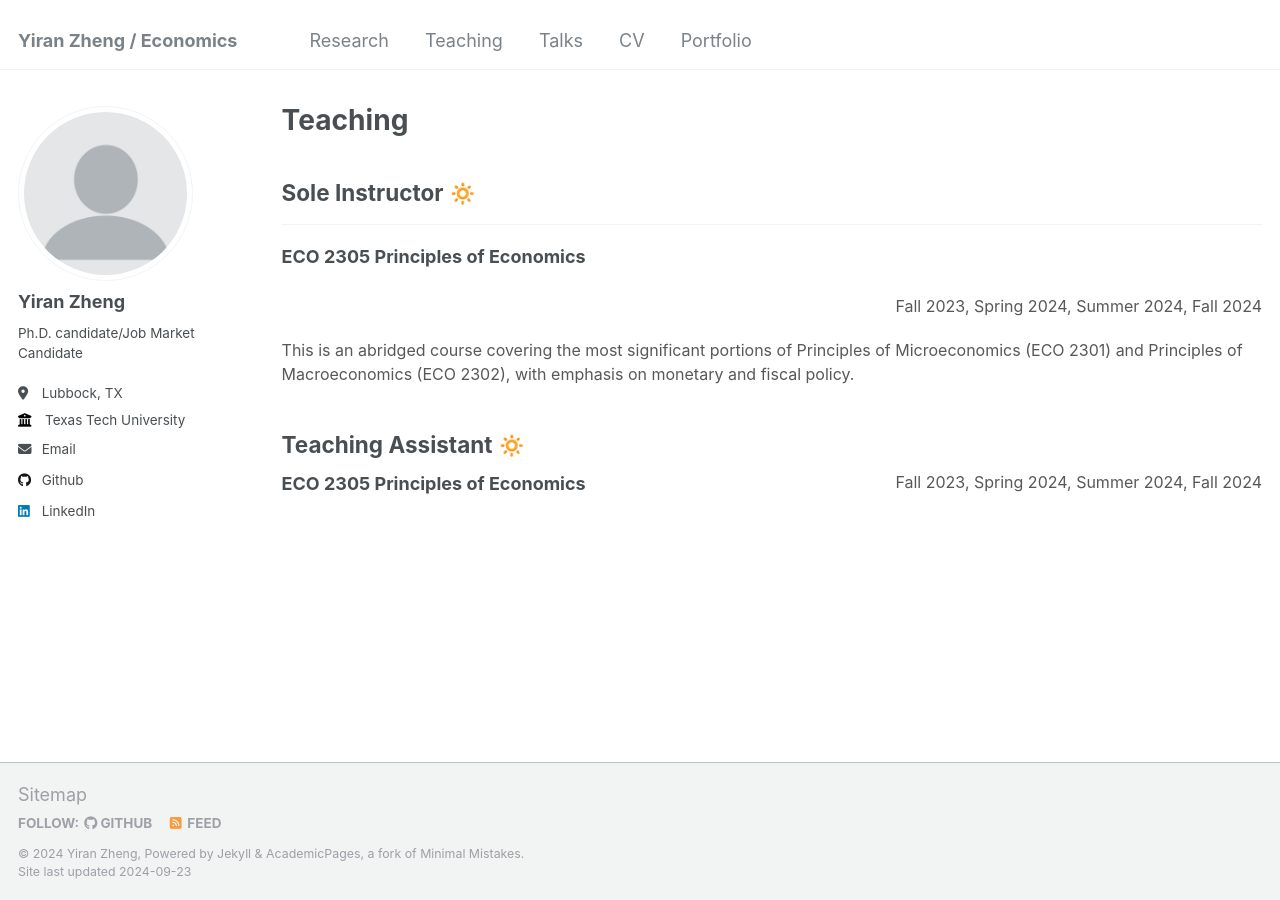
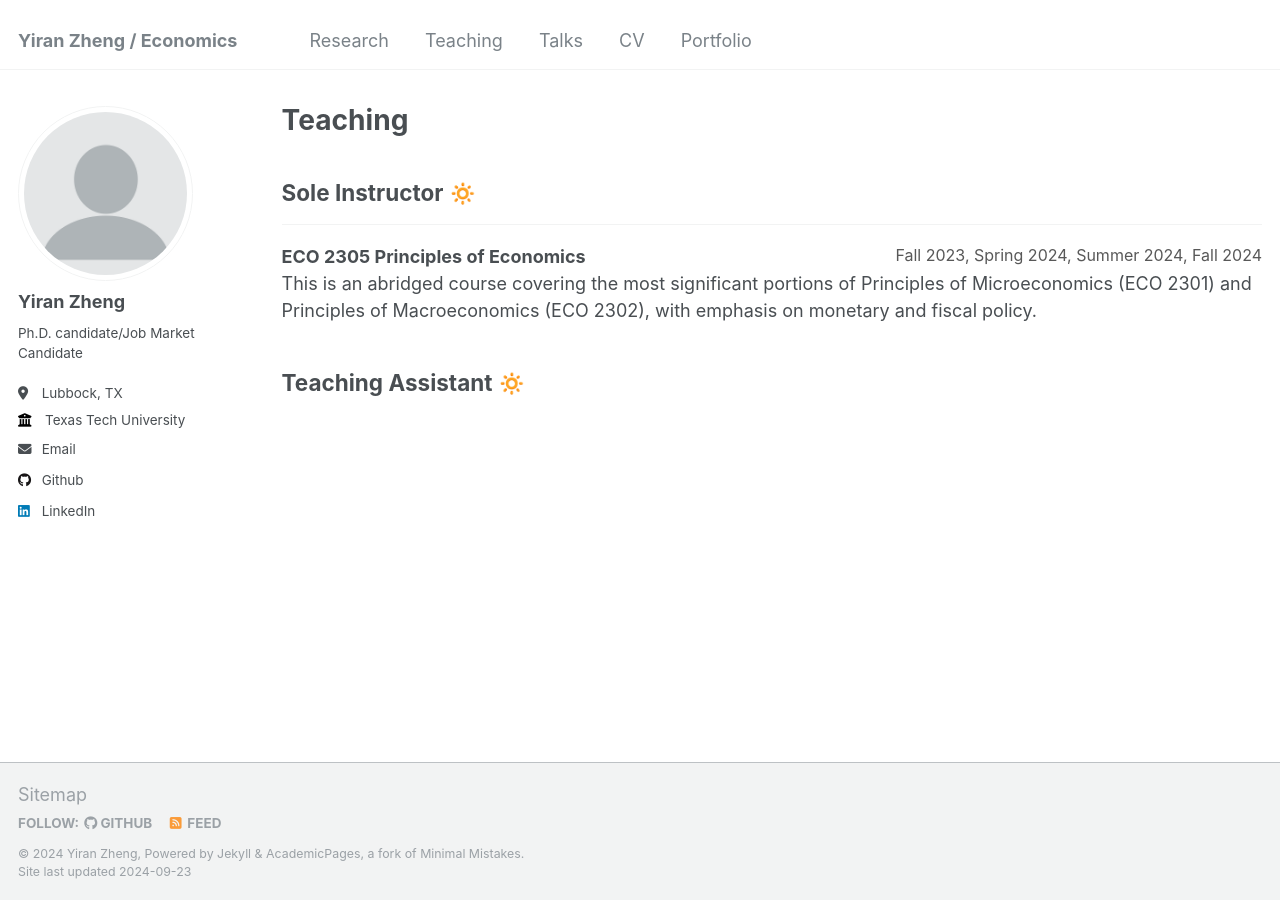
Before and after one commit to yiran-zheng/yiran-zheng.github.io, a Jekyll site: the page built from _pages/teaching.html, in a window 1280 px wide. Built offline with Jekyll 4.4.1, drawn with Linux system fonts in a browser that asks for light colours.

Commit message:
Update teaching.html

```diff
--- a/_pages/teaching.html
+++ b/_pages/teaching.html
@@ -9,14 +9,11 @@ author_profile: true
 <p align = "justify">
 <h2>Sole Instructor &#128261; </h2>
     <hr> <!-- This adds a horizontal line below the heading -->
-      <p><strong>ECO 2305 Principles of Economics</strong> <p style="text-align: right;font-size: 16px;color: #585858;"> Fall 2023, Spring 2024, Summer 2024, Fall 2024 </p>
-        <div style="text-align: left; margin-bottom: 12px;font-size: 16px;color: #585858;">
-              This is an abridged course covering the most significant portions of Principles of Microeconomics (ECO 2301) and Principles of Macroeconomics (ECO 2302), with emphasis on monetary and fiscal policy.
+        <div style="display: flex; justify-content: space-between;">
+          <strong>ECO 2305 Principles of Economics</strong>
+          <span style="font-size: 16px; color: #585858;">Fall 2023, Spring 2024, Summer 2024, Fall 2024</span>
         </div>
-      </p>
+    This is an abridged course covering the most significant portions of Principles of Microeconomics (ECO 2301) and Principles of Macroeconomics (ECO 2302), with emphasis on monetary and fiscal policy.
+</p>
 
 <h2>Teaching Assistant &#128261; </h2>
-<div style="display: flex; justify-content: space-between;">
-  <strong>ECO 2305 Principles of Economics</strong>
-  <span style="font-size: 16px; color: #585858;">Fall 2023, Spring 2024, Summer 2024, Fall 2024</span>
-</div>
```
